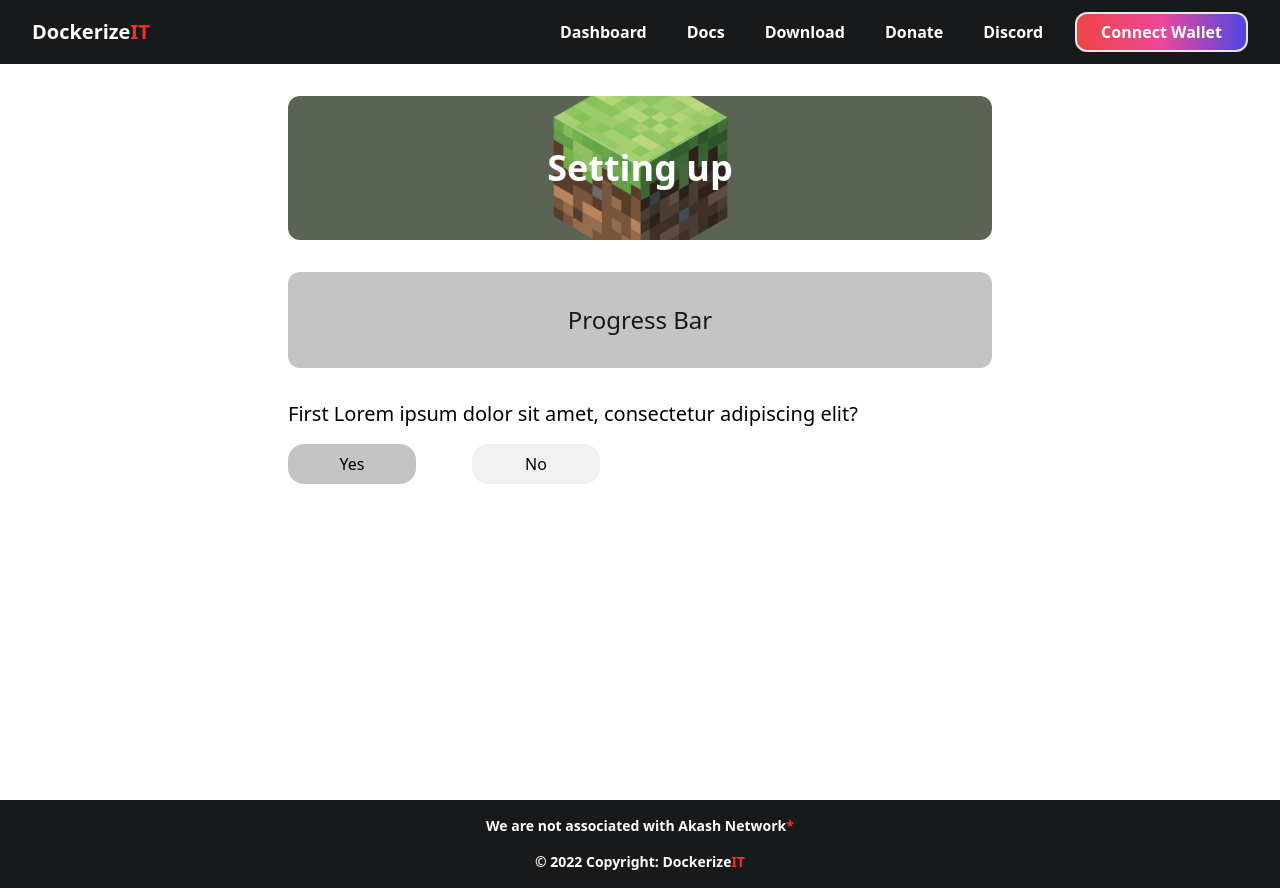
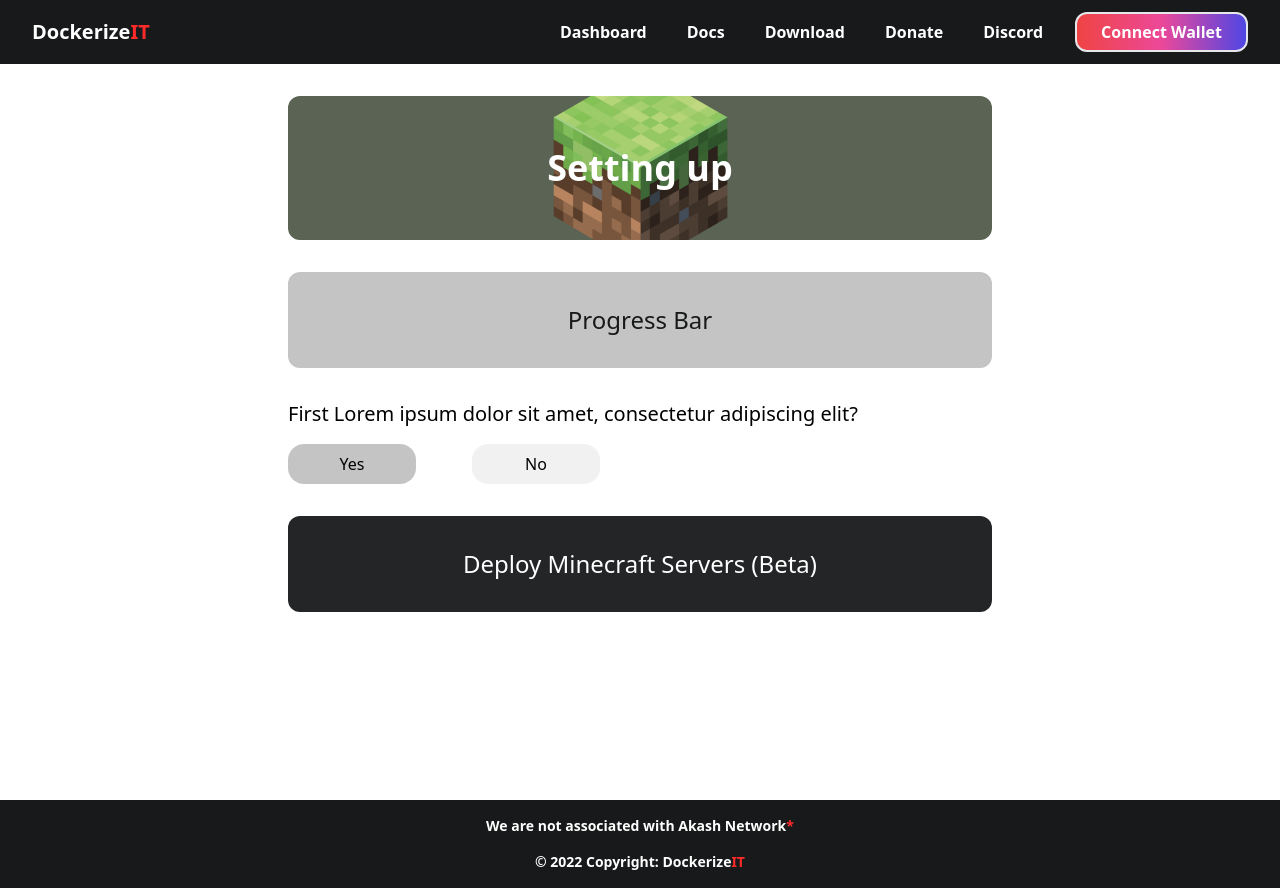
Before and after one commit to rasmuslukas/hosting-project, a React (Create React App) app: page /setup/1 in a window 1280 px wide. Built offline with nearby package versions, Linux system fonts and the light colour scheme.

Commit message:
- setup steps fixed

```diff
--- a/src/App.js
+++ b/src/App.js
@@ -5,8 +5,7 @@
 import { Download } from "./pages/download/download";
 import { SetupSteps } from "./pages/setup/steps/setupSteps";
 import {BetaDevPage} from "./pages/beta/dev/betaDevPage";
-import {BetaSetupPage} from "./pages/beta/setup/betaSetupPage";
-import {DiscordPage} from "./pages/discord/discord";
+import {Setup} from "./pages/setup/setup";
 
 export function App() {
   return (
@@ -14,7 +13,7 @@
       <Layout>
         <Routes>
           <Route exact={true} path={"/"} element={<Homepage />} />
-          <Route exact={true} path={"/setup"} element={<BetaSetupPage />} />
+          <Route exact={true} path={"/setup"} element={<Setup />} />
           <Route
             exact={true}
             path={"/setup/:gameId"}
--- a/src/pages/setup/steps/setupSteps.jsx
+++ b/src/pages/setup/steps/setupSteps.jsx
@@ -86,6 +86,9 @@
           )
         })
         }
+        <div className={"h-24 rounded-xl mt-8 flex justify-center items-center bg-dark8"}>
+          <div className={"capitalize text-light flex justify-center place-items-center phone:text-xl tablet:text-2xl"} >deploy minecraft servers (beta)</div>
+        </div>
       </div>
       <Spacer />
     </div>
```
